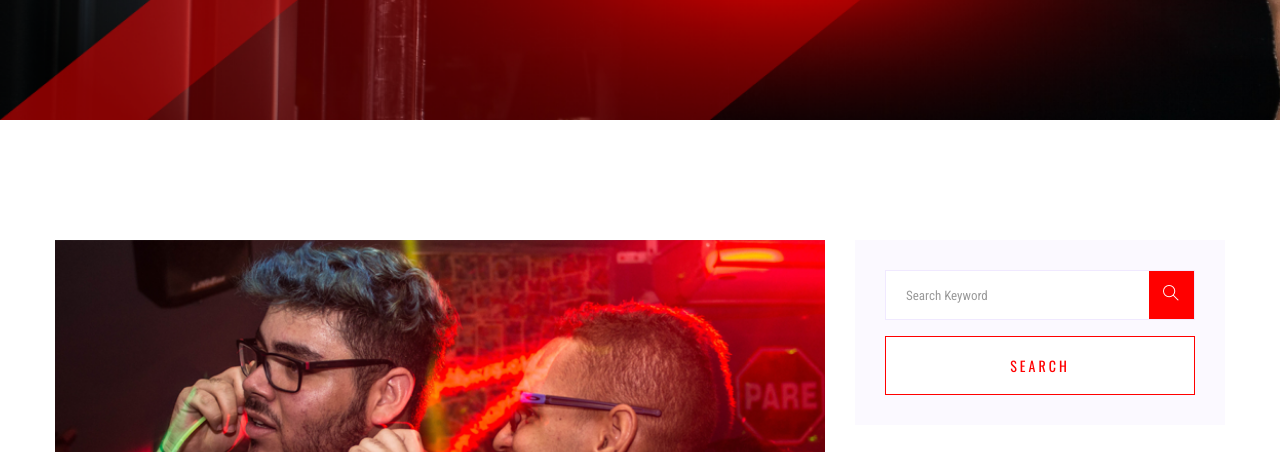
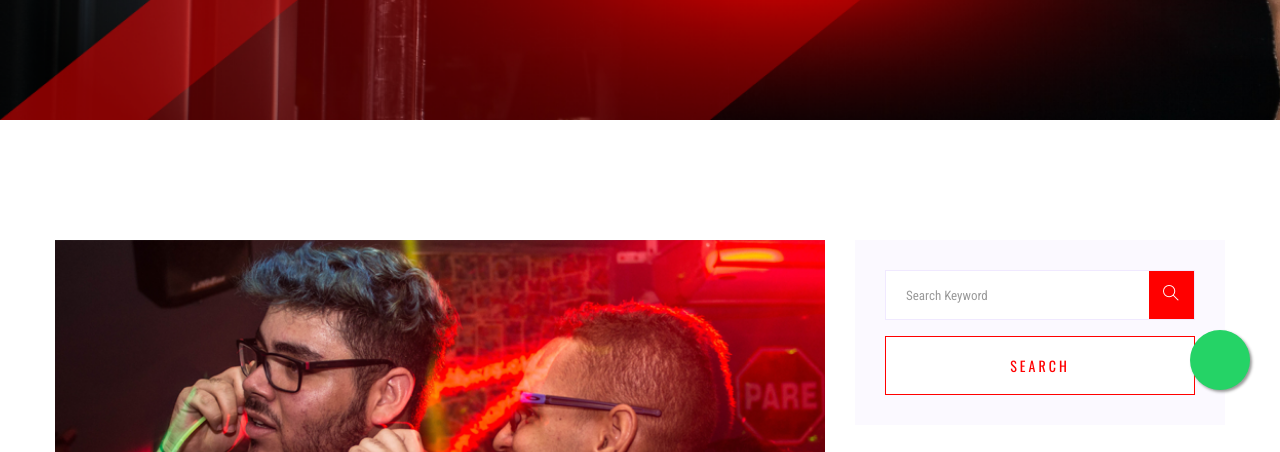
Before and after one commit to smoker07/Componentsoffitness, a plain HTML site: page blog.html in a window 1280 px wide. Shown: the part 330-782 px from the top of the page. Drawn offline with nearby package versions, Linux system fonts and the light colour scheme.

Commit message:
modified:   blog.html modified:   blog_details.html modified:   contact.html modified:   elements.html

```diff
--- a/blog.html
+++ b/blog.html
@@ -512,6 +512,33 @@
     <a title="Go to Top" href="#"> <i class="fas fa-level-up-alt"></i></a>
 </div>
 
+<!-- WhatsApp Button -->
+<div>
+    <a href="https://wa.me/8476080018" class="whatsapp-float" target="_blank">
+          <i class="fa fa-whatsapp whatsapp-icon"></i>
+        </a>
+
+        <style>
+        .whatsapp-float {
+          position: fixed;
+          width: 60px;
+          height: 60px;
+          bottom: 80px;
+          right: 30px;
+          background-color: #25D366;
+          color: #FFF;
+          border-radius: 40px;
+          text-align: center;
+          font-size: 40px;
+          box-shadow: 2px 2px 3px #999;
+          z-index: 100;
+        }
+
+        .whatsapp-icon {
+          margin-top: 8px;
+        }
+        </style>
+
 <!-- JS here -->
 
 <script src="./assets/js/vendor/modernizr-3.5.0.min.js"></script>
```
Also changed, not shown: blog_details.html (+27 -0 lines), contact.html (+1 -1 lines), elements.html (+27 -0 lines).
